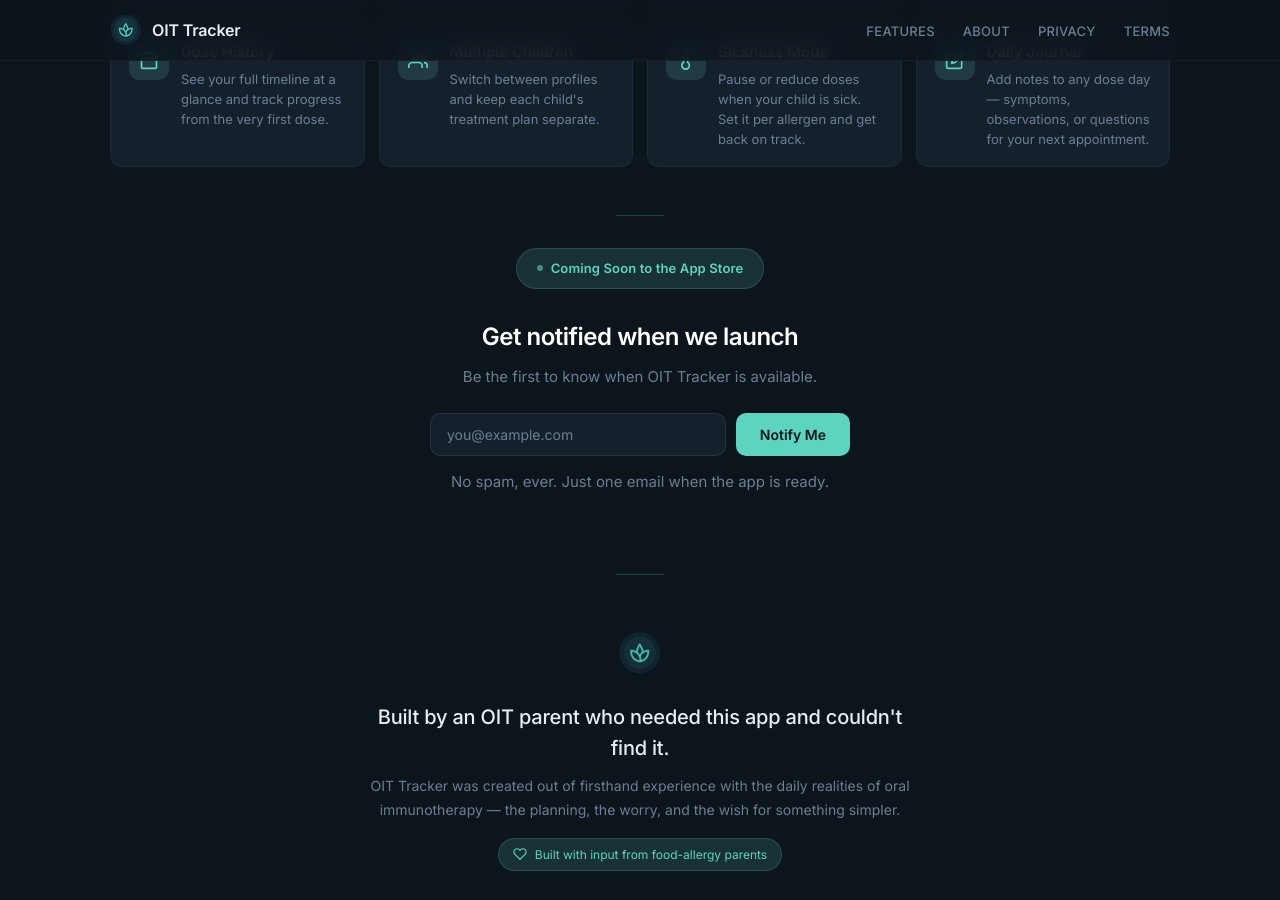
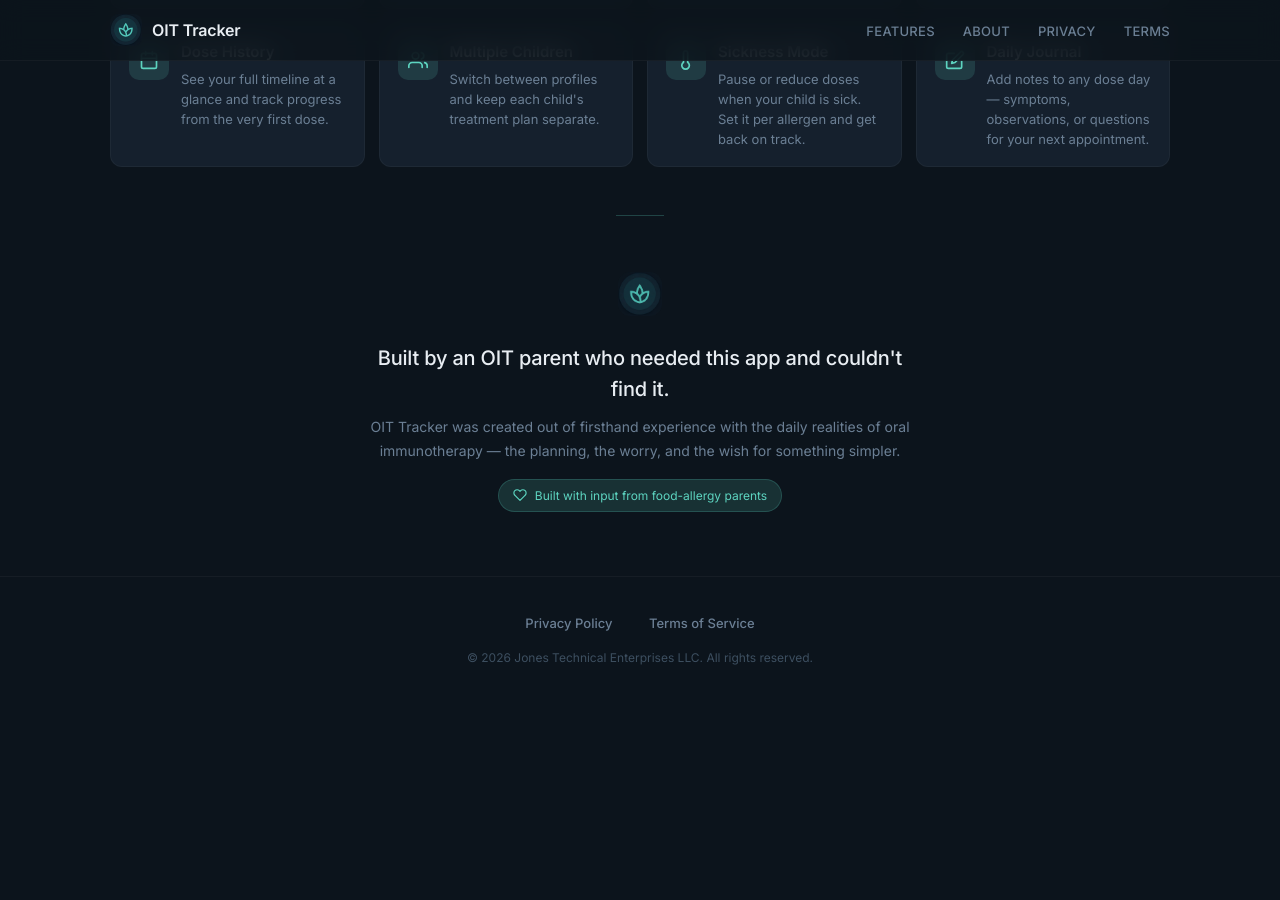
Before and after one commit to acholonu/oittracker.com, a Jekyll site: the page index.html, which Jekyll copies as it is, in a window 1280 px wide and 900 px high, scrolled down 1751 px. Built offline with Jekyll 4.4.1, drawn with Linux system fonts in a browser that asks for light colours; after the commit the page ends 2451 px from its top, so only the background shows below that.

Commit message:
remove(home): drop standalone "Get notified when we launch" CTA section
The hero already has an inline email signup (added in 389384e), making
the dedicated CTA section below the features grid redundant. Removes the
section and its trailing divider so Features flows into Trust through a
single divider. Hero signup and its JS handler are unchanged.

Co-Authored-By: Claude Opus 4.7 (1M context) <noreply@anthropic.com>

```diff
--- a/index.html
+++ b/index.html
@@ -509,23 +509,6 @@
 
   <div class="divider"></div>
 
-  <!-- CTA / Signup -->
-  <section class="cta fade-in" id="notify">
-    <span class="badge">Coming Soon to the App Store</span>
-    <h2>Get notified when we launch</h2>
-    <p>Be the first to know when OIT Tracker is available.</p>
-    <form class="signup-form kit-form"
-          action="https://app.kit.com/forms/9076770/subscriptions"
-          method="post">
-      <input type="email" name="email_address" placeholder="you@example.com"
-             required autocomplete="email" aria-label="Email address">
-      <button type="submit">Notify Me</button>
-    </form>
-    <p class="signup-note">No spam, ever. Just one email when the app is ready.</p>
-  </section>
-
-  <div class="divider"></div>
-
   <!-- Trust / About -->
   <section class="trust fade-in" id="about">
     <img class="trust-icon" src="assets/images/icon.png" alt="" width="44" height="44">
```
